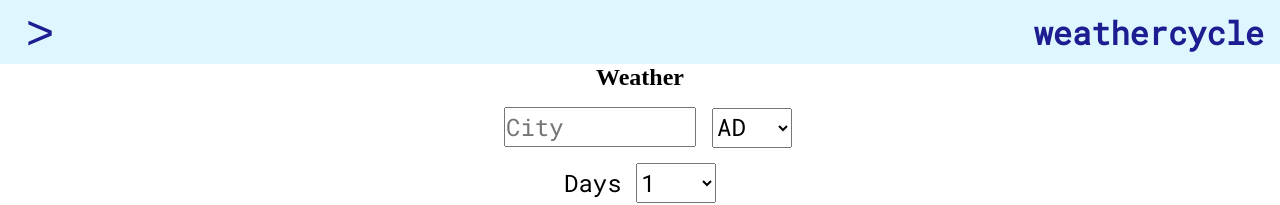
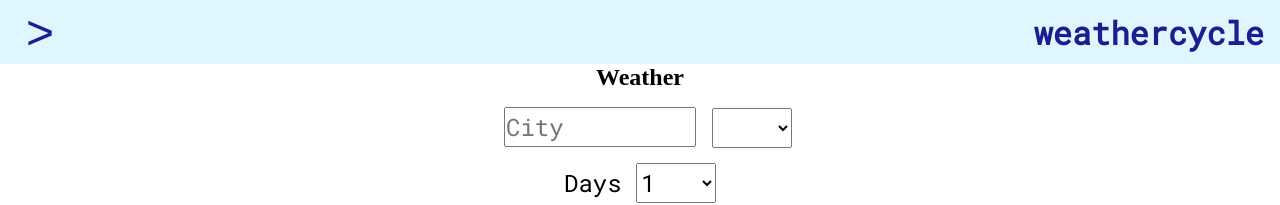
Before and after one commit to Lanruoj/Weather-App, a React (Create React App) app: page /weather in a window 1280 px wide. Shown: the top 205 px of the page. Built offline with nearby package versions, Linux system fonts and the light colour scheme.

Commit message:
Create fetchLocation() and call in handleSubmit

```diff
--- a/src/components/WeatherForm.jsx
+++ b/src/components/WeatherForm.jsx
@@ -1,7 +1,8 @@
-import { useState } from "react";
+import { useEffect, useState } from "react";
 import styled from "styled-components";
 import { useSearchContext } from "../utils/SearchContext";
 import { countryCodes } from "../utils/countryCodes";
+import { fetchData } from "../utils/fetchData";
 
 const Form = styled.form`
   /* background-color: red; */
@@ -39,14 +40,27 @@ const DaysLabel = styled.label.attrs({ htmlFor: "days" })`
 `;
 
 export const WeatherForm = (props) => {
-  const { cityName, setCityName, countryCode, setCountryCode, days, setDays } =
-    useSearchContext();
+  const {
+    cityName,
+    setCityName,
+    countryCode,
+    setCountryCode,
+    days,
+    setDays,
+    location,
+    setLocation,
+  } = useSearchContext();
 
   const handleSubmit = (e) => {
     e.preventDefault();
     console.log(cityName);
     console.log(countryCode);
+    fetchLocation(cityName, countryCode).then((data) => {
+      console.log(data[0]);
+      console.log(data[0].lat);
+    });
     setCityName("");
+    setCountryCode("");
     // props.getWeather();
   };
 
@@ -60,6 +74,13 @@ export const WeatherForm = (props) => {
 
   const handleCountryCodeChange = (e) => {
     setCountryCode(e.target.value);
+  };
+
+  const fetchLocation = (city, country) => {
+    return fetch(
+      `http://api.openweathermap.org/geo/1.0/direct?q=${city},${country}&appid=835b67cd49ef047cb536ae1d6ce24537`
+    ).then((response) => response.json());
+    // .then((json) => console.log(json));
   };
 
   return (
--- a/src/pages/Weather.jsx
+++ b/src/pages/Weather.jsx
@@ -10,7 +10,7 @@ export const Weather = () => {
   const [countryCode, setCountryCode] = useState("");
   const [days, setDays] = useState(1);
   const [results, setResults] = useState(["one", "two", "three"]);
-  // const [location, setLocation] = useState({ latitude: null, longitude: null });
+  const [location, setLocation] = useState({ latitude: null, longitude: null });
 
   // useEffect(() => {
   //   if ("geolocation" in navigator) {
@@ -31,6 +31,10 @@ export const Weather = () => {
   //   );
   // };
 
+  // useEffect(() => {
+  //   fetchLocation()
+  // }, [])
+
   return (
     <>
       <SearchContext.Provider
@@ -39,6 +43,8 @@ export const Weather = () => {
           setCityName,
           countryCode,
           setCountryCode,
+          location,
+          setLocation,
           results,
           setResults,
           days,
--- a/src/utils/countryCodes.js
+++ b/src/utils/countryCodes.js
@@ -1,4 +1,5 @@
 export const countryCodes = [
+  "",
   "AD",
   "AE",
   "AF",
```
